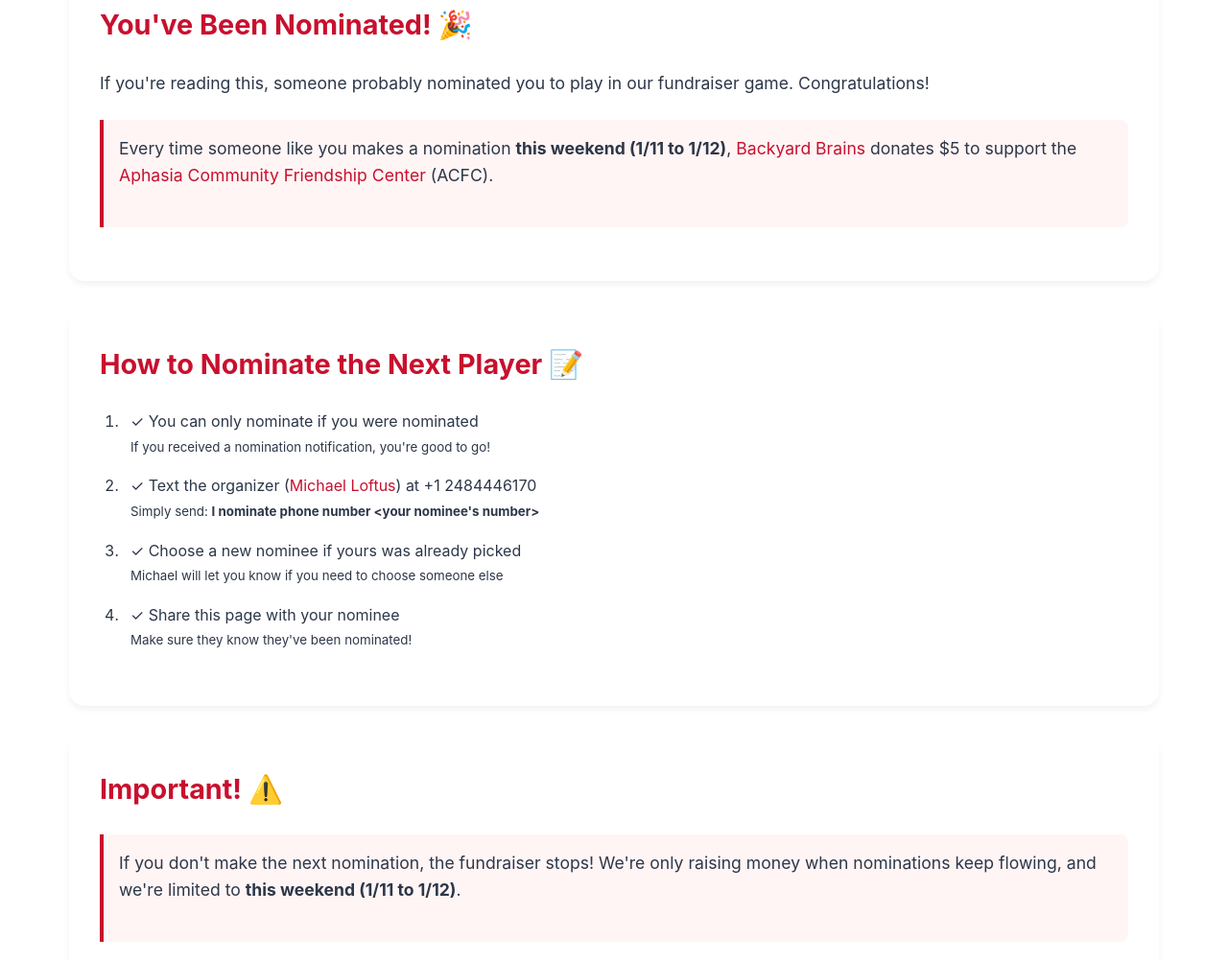
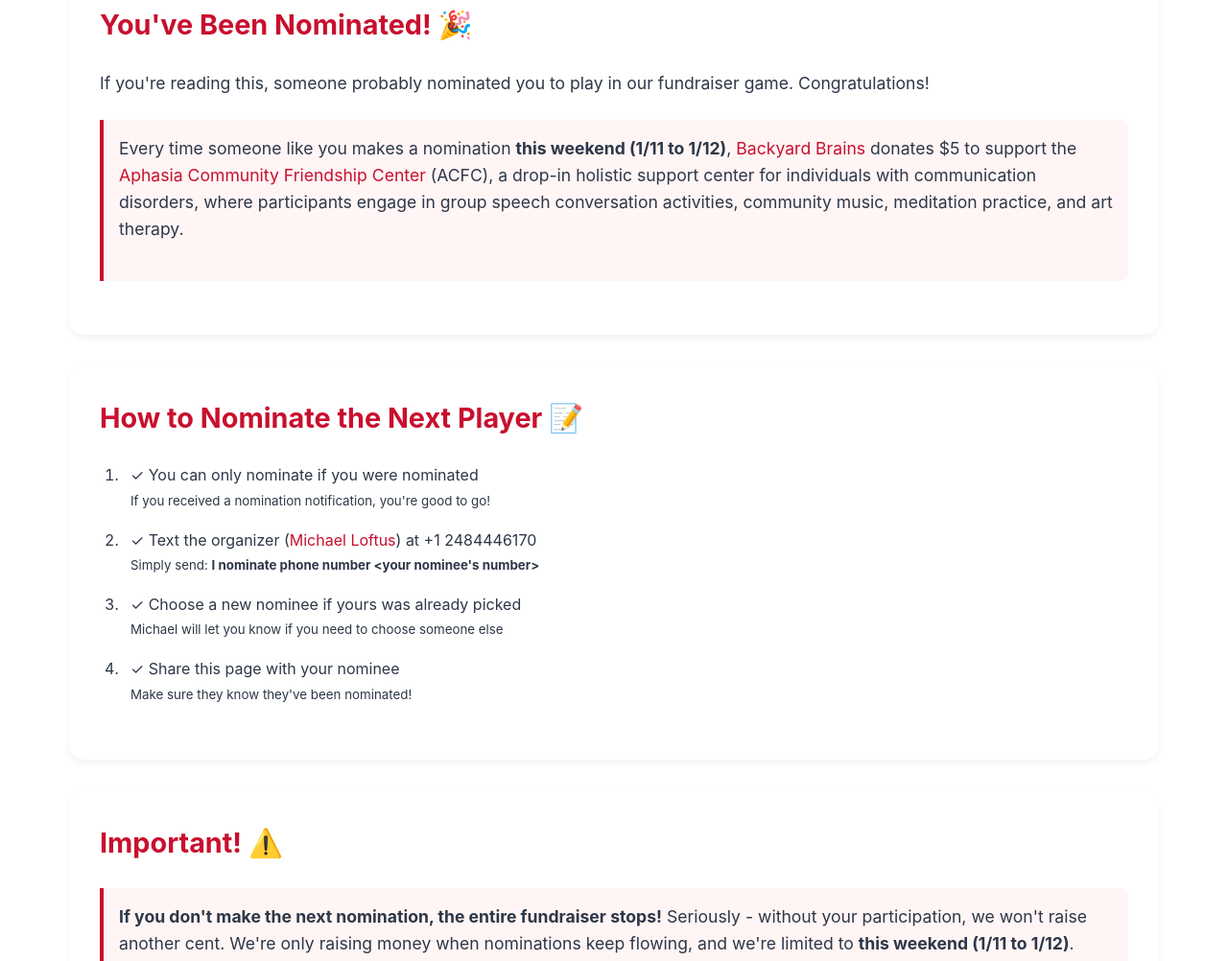
Before and after one commit to loftusmi3/loftusmi3.github.io, a plain HTML site: page index.html in a window 1280 px wide. Shown: the part 655-1657 px from the top of the page at 96% size. Drawn offline with Linux system fonts and the light colour scheme.

Commit message:
Ok I think its actually ready

```diff
--- a/index.html
+++ b/index.html
@@ -208,7 +208,7 @@
                         <a href="https://backyardbrains.com/" target="_blank" rel="noopener noreferrer">Backyard Brains</a>
                         donates $5 to support the
                         <a href="https://www.instagram.com/aphasiacentermi?igsh=ZmQ4aXVkY2d0b3Q3" target="_blank" rel="noopener noreferrer">Aphasia Community Friendship Center</a>
-                        (ACFC).</p>
+                        (ACFC), a drop-in holistic support center for individuals with communication disorders, where participants engage in group speech conversation activities, community music, meditation practice, and art therapy.</p>
                 </div>
             </div>
         </div>
@@ -241,7 +241,7 @@
             <div class="instructions">
                 <h2>Important! ⚠️</h2>
                 <div class="highlight">
-                    <p>If you don't make the next nomination, the fundraiser stops! We're only raising money when nominations keep flowing, and we're limited to <b>this weekend (1/11 to 1/12)</b>.</p>
+                    <p><b>If you don't make the next nomination, the entire fundraiser stops!</b> Seriously - without your participation, we won't raise another cent. We're only raising money when nominations keep flowing, and we're limited to <b>this weekend (1/11 to 1/12)</b>.</p>
                 </div>
             </div>
         </div>
```
